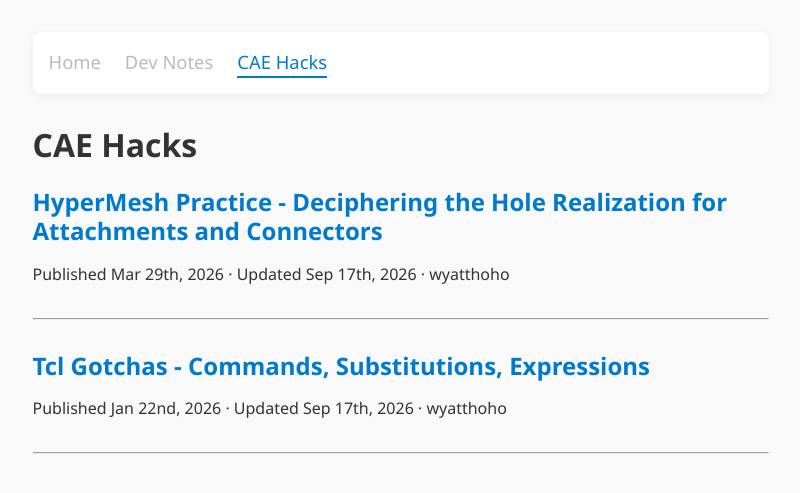
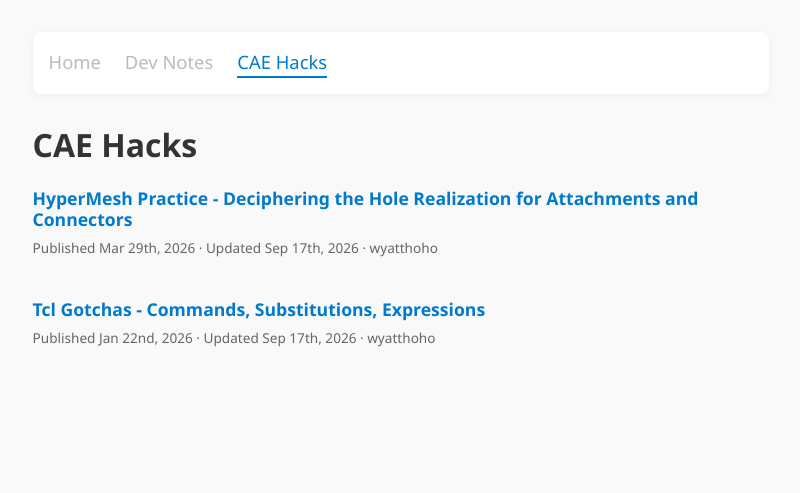
Before and after one commit to wyatthoho/wyatthoho.github.io, a Jekyll site: the page built from cae_hacks.md, in a window 1280 px wide. Shown: the top 493 px of the page, without its empty margins (232-1032 px from the left). Built offline with Jekyll 4.4.1, drawn with Linux system fonts in a browser that asks for light colours; nearby versions of some CDN libraries.

Commit message:
Refactor post metadata formatting for improved consistency and readability

```diff
--- a/_layouts/post.html
+++ b/_layouts/post.html
@@ -3,10 +3,11 @@
 ---
 
 <h1>{{ page.name }}</h1>
-<p>
+<p class="post-meta">
     Published {{ page.birth | date_to_string: "ordinal", "US" }}
     · Updated {{ page.date | date_to_string: "ordinal", "US" }}
     · {{ site.author }}
 </p>
+<br>
 
 {{ content }}
--- a/_sass/main.scss
+++ b/_sass/main.scss
@@ -5,6 +5,7 @@
   // Colors - Text & Background
   --color-text: #333333;
   --color-text-nav: #bbbbbb;
+  --color-text-meta: #666666;
   --color-bg-body: #f9f9f9;
   --color-bg-nav: #ffffff;
   --color-link: #007acc;
@@ -32,6 +33,7 @@
   --font-size-table: 0.85rem;
   --font-size-marker: 0.70em;
   --font-size-blockquote: 0.90rem;
+  --font-size-meta: 0.85rem;
 
   // Typography - Line Heights
   --line-height-body: 1.5;
@@ -132,6 +134,17 @@
 p {
   margin-bottom: var(--spacing-xs);
   text-align: justify;
+}
+
+.post-meta {
+  font-size: var(--font-size-meta);
+  color: var(--color-text-meta);
+}
+
+// Tighten gap when meta line directly follows a heading
+h2+.post-meta,
+h3+.post-meta {
+  margin-top: calc(-1 * var(--spacing-sm) + var(--spacing-xs));
 }
 
 /* ==========================================
--- a/cae_hacks.md
+++ b/cae_hacks.md
@@ -9,11 +9,13 @@
 
 {% for note in sorted_notes %}
 
-## [{{ note.name }}]({{ note.url }})
+### [{{ note.name }}]({{ note.url }})
+
+<p class="post-meta">
 Published {{ note.birth | date_to_string: "ordinal", "US" }}
 · Updated {{ note.date | date_to_string: "ordinal", "US" }}
 · {{ site.author }}
-
----
+</p>
+<br>
 
 {% endfor %}
```
Also changed, not shown: dev_notes.md (+5 -3 lines).
